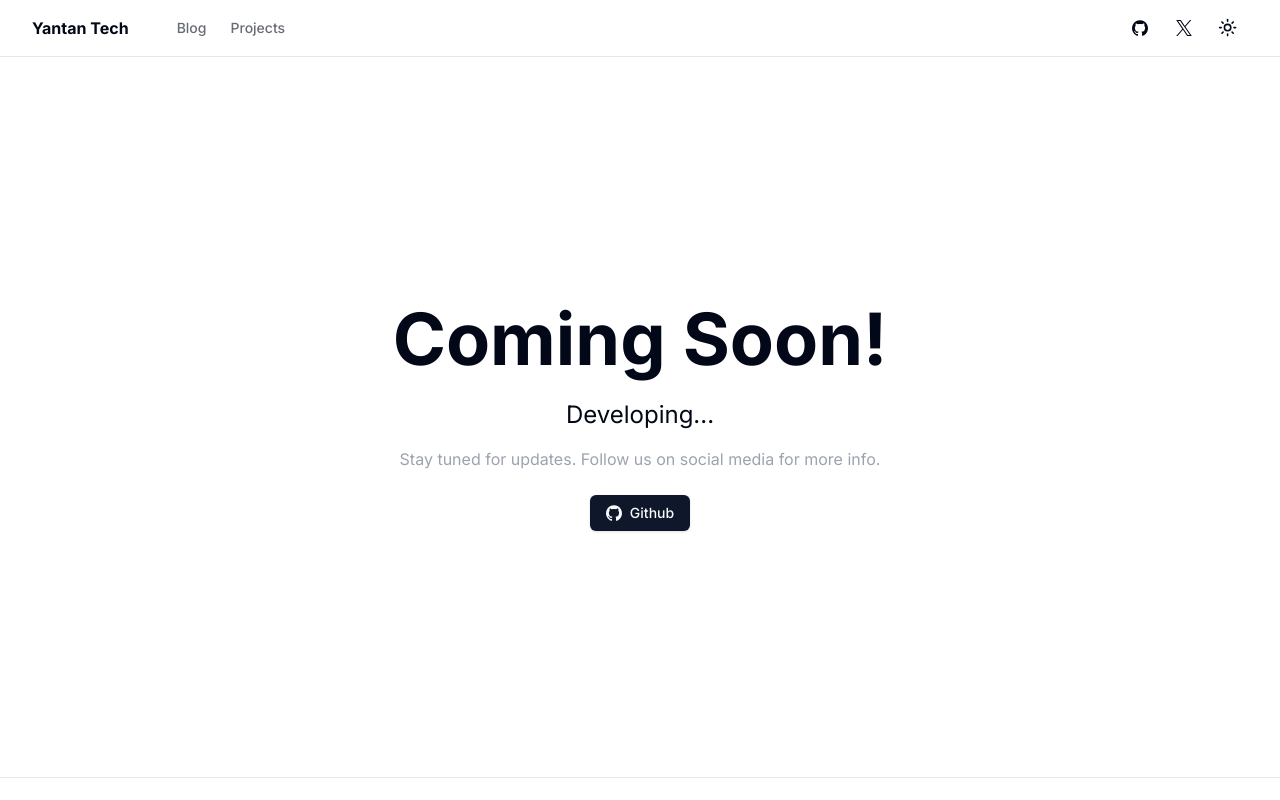
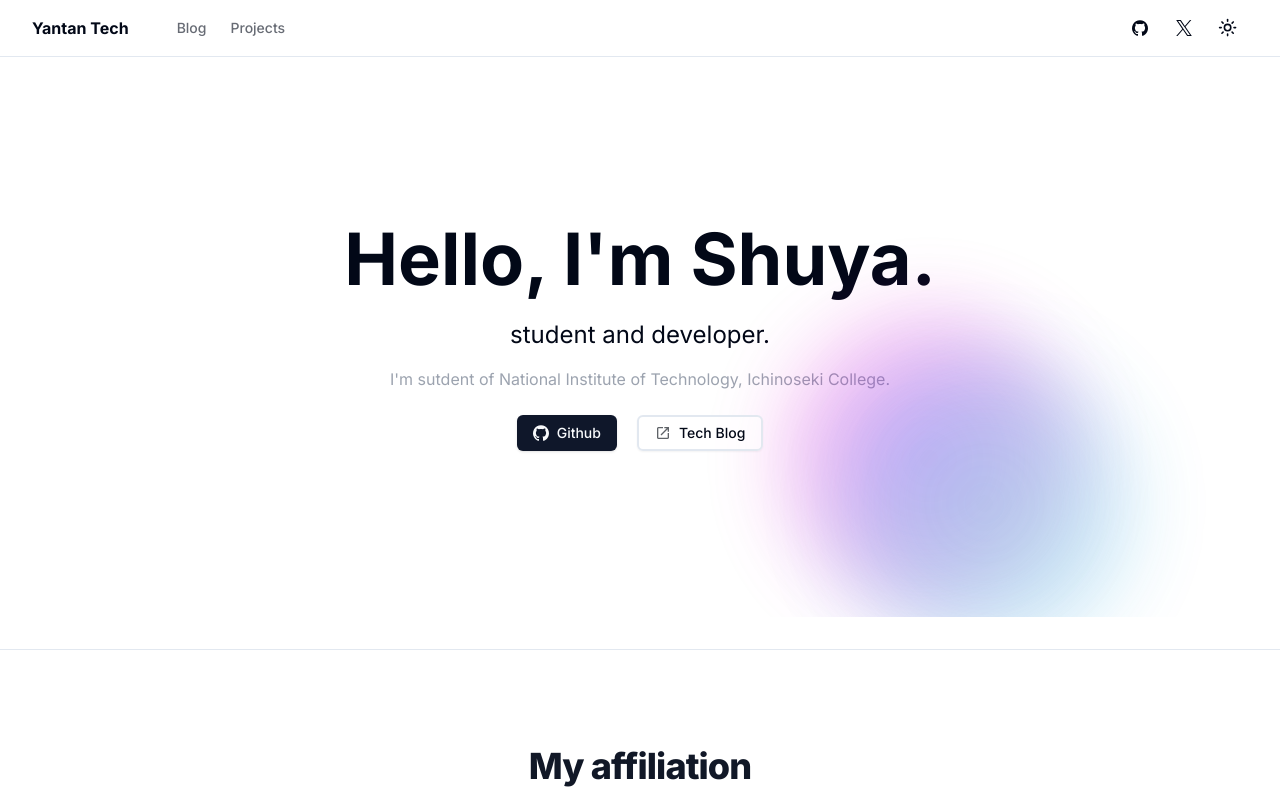
Before and after one commit to syuya2036/blog, a Next.js app: page / in a window 1280 px wide. Shown: the top 800 px of the page. Built offline with nearby package versions, Linux system fonts and the light colour scheme.

Commit message:
ポートフォリオ完成

```diff
--- a/app/blog/[...slug]/page.tsx
+++ b/app/blog/[...slug]/page.tsx
@@ -32,7 +32,7 @@ export default async function PostPage({ params }: PostPageProps) {
 
   return (
     <article className="container py-6 prose dark:prose-invert max-w-3xl mx-auto">
-      <h1 className="mb-2 mt-3">{post.title}</h1>
+      <h1 className="mb-10 mt-2 break-words text-3xl">{post.title}</h1>
       {post.description ? (
         <p className="text-xl mt-0 text-muted-foreground">{post.description}</p>
       ) : null}
--- a/app/page.tsx
+++ b/app/page.tsx
@@ -1,5 +1,25 @@
-import ComingSoon from "@/components/comingsoon"
+import Flow from "@/components/flow";
+import Hero from "@/components/hero";
+import Project from "./project";
+import Resume from "./resume";
+import Work from "./work";
 
 export default function Projects() {
-  return <ComingSoon />
+  return (
+    <div>
+      <Hero
+        title="Hello, I'm Shuya."
+        description="student and developer."
+        body="I'm sutdent of National Institute of Technology, Ichinoseki College."
+      ></Hero>
+      <hr className="mt-8" />
+      <Work></Work>
+      <hr className="mt-8" />
+      <Project></Project>
+      <hr className="" />
+      <Resume></Resume>
+      <hr className="mt-8" />
+      <Flow></Flow>
+    </div>
+  );
 }
--- a/app/projects/page.tsx
+++ b/app/projects/page.tsx
@@ -1,5 +1,11 @@
-import ComingSoon from "@/components/comingsoon"
+import Hero from "@/components/hero";
 
 export default function Projects() {
-  return <ComingSoon />
+  return (
+    <Hero
+      title="Coming Soon!"
+      description="Developing..."
+      body="Stay tuned for updates. Follow us on social media for more info."
+    />
+  );
 }
--- a/components/comingsoon.tsx
+++ /dev/null
@@ -1,29 +0,0 @@
-import { Icons } from "@/components/icon";
-import { Button } from "@/components/ui/button";
-import { siteConfig } from "@/config/site";
-import Link from "next/link";
-
-export default function ComingSoon() {
-  return (
-    <div className="text-center h-[90vh] flex flex-col flex-center justify-center">
-      <h1 className="text-5xl md:text-7xl font-bold mb-6">Coming Soon!</h1>
-      <p className="text-xl md:text-2xl mb-4">Developing...</p>
-      <p className="text-gray-400 mb-6">
-        Stay tuned for updates. Follow us on social media for more info.
-      </p>
-      <div className="flex justify-center">
-        <Button asChild>
-          <Link
-            href={siteConfig.links.github}
-            target="_blank"
-            rel="noreferrer"
-            className="flex items-center gap-2"
-          >
-            <Icons.gitHub className="h-4 w-4" />
-            <span>Github</span>
-          </Link>
-        </Button>
-      </div>
-    </div>
-  );
-}
--- a/components/icon.tsx
+++ b/components/icon.tsx
@@ -45,4 +45,16 @@ export const Icons = {
       ></path>
     </svg>
   ),
+  openNew: (props: IconProps) => (
+    <svg
+      xmlns="http://www.w3.org/2000/svg"
+      height="18px"
+      viewBox="0 -960 960 960"
+      width="18px"
+      fill="#5f6368"
+      {...props}
+    >
+      <path d="M200-120q-33 0-56.5-23.5T120-200v-560q0-33 23.5-56.5T200-840h280v80H200v560h560v-280h80v280q0 33-23.5 56.5T760-120H200Zm188-212-56-56 372-372H560v-80h280v280h-80v-144L388-332Z" />
+    </svg>
+  ),
 };
```
Also changed, not shown: public/images/project-1.jpg (added), public/images/project-2.jpg (added).
